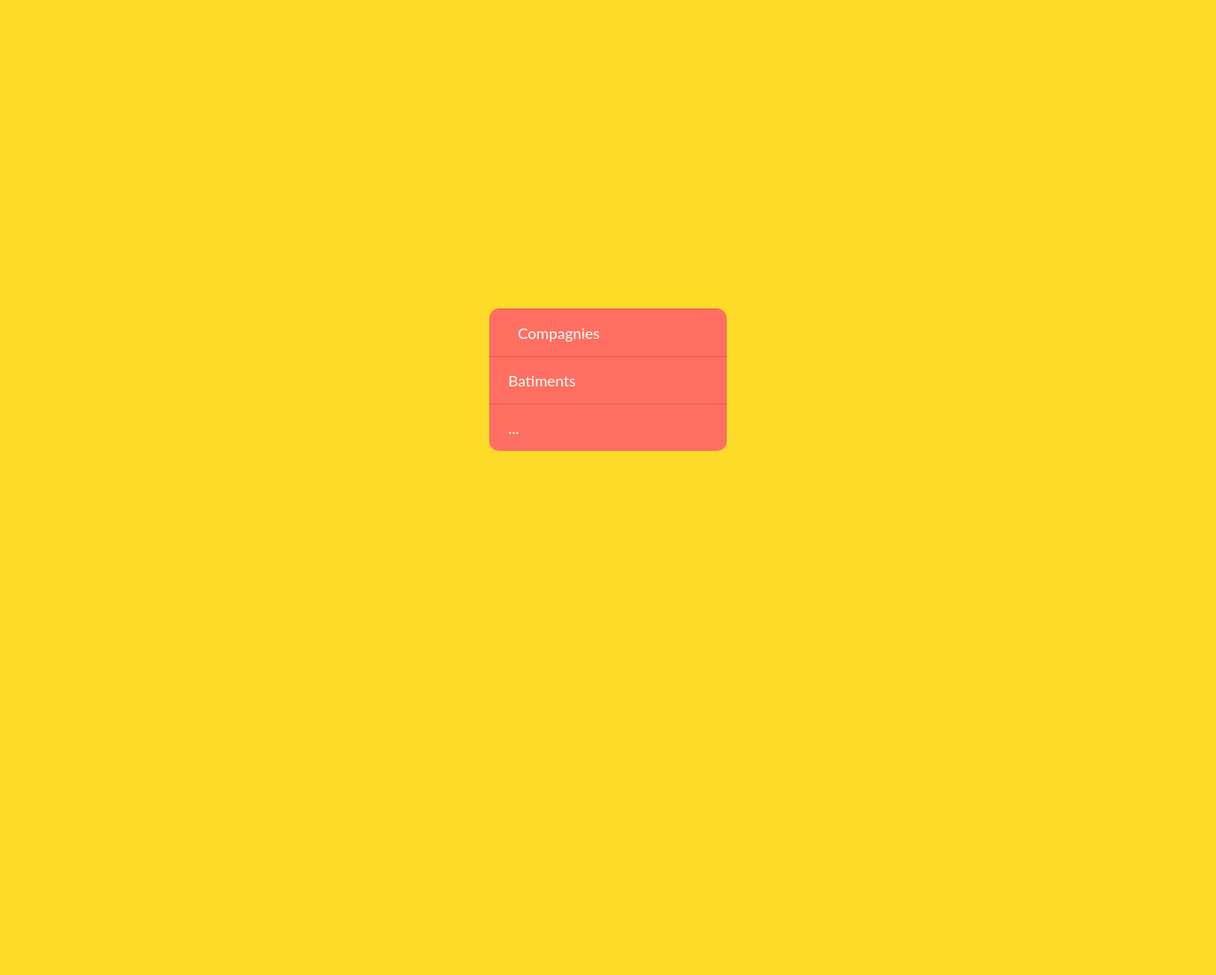
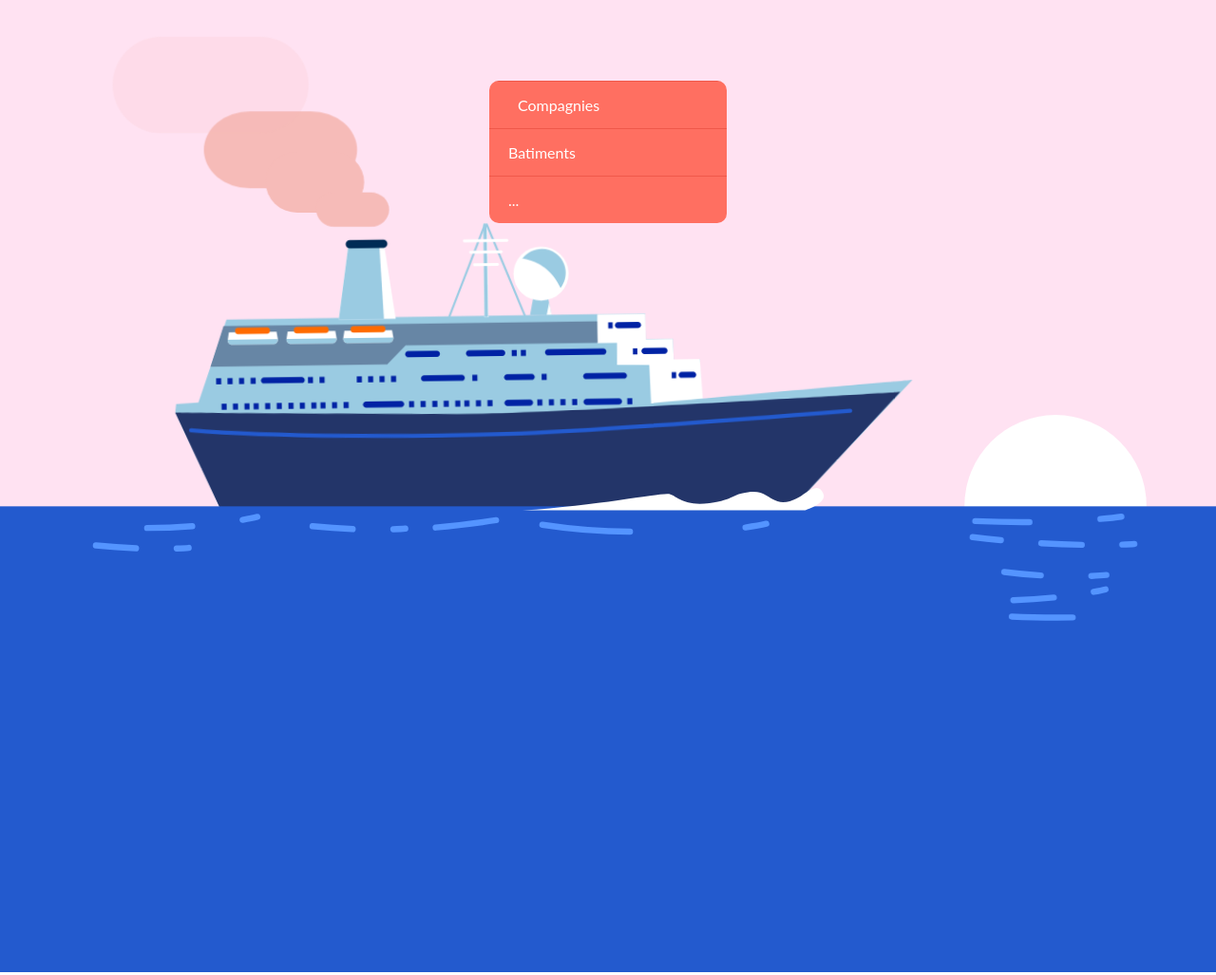
Before and after one commit to MatthiasFtn/Projet_BD, a PHP site: page /html/main.html in a window 1280 px wide. Shown: the whole page at 95% size. Before the commit the page ends 475 px from the top, so only its background shows below. Run offline with PHP 8.4, Linux system fonts and the light colour scheme; some libraries are stand-ins or nearby versions.

```diff
--- a/PHP/css/main.css
+++ b/PHP/css/main.css
@@ -5,13 +5,11 @@
     list-style: none;
     text-decoration: none;
 }
-body{
-    background-color: #fcdc29;
-}
+
 
 .wrapper{
-    position: absolute;
-    top: 50%;
+    position: fixed;
+    top: 20%;
     left: 50%;
     transform: translate(-50%, -50%);
 }
@@ -129,4 +127,260 @@ body{
     color:#ff0000;
   }
 }
-/* footer  */
+
+
+
+
+.ship0{fill:#FFE2F2;}
+.ship1{fill:#FFFFFF;}
+.ship2{fill:#235ACE;}
+.ship3{fill:#9ACBE2;}
+.ship4{fill:#002C56;}
+.ship5{fill:#6786A5;}
+.ship6{fill:#FF6B00;}
+.ship7{fill:#0022A4;}
+.ship8{fill:#233569;}
+.ship9{fill:none;stroke:#235ACE;stroke-width:2;stroke-linecap:round;stroke-miterlimit:10;}
+.ship10{fill:none;stroke:#9ACBE2;stroke-miterlimit:10;}
+.ship12{fill:none;stroke:#B0FFFF;stroke-width:3;stroke-miterlimit:10;}
+
+.ship14{display:none;}
+.ship15{display:inline;fill:none;stroke:#2393F5;stroke-miterlimit:10;}
+.ship16{display:inline;fill:#F6B7B8;}
+
+.ship{
+  background-color: #ffe2f2;
+}
+
+
+
+
+
+#smoke1{
+  fill:#F6BBB8;
+  transform-origin:180px 225px;
+  animation:smoke1 12s linear infinite;
+}
+
+
+@keyframes smoke1{
+0%{transform:translate(0,10px)scale(0); opacity:0; rx: 5; ry:50%}
+5%{transform:translate(0,0)scale(1); opacity:1; rx:5;ry:50%;}
+25%{transform:translate(-20px,-20px)scale(3,2.4); opacity:1; rx:4;ry:50%;}
+45%{transform:translate(-40px,-40px)scale(2.4,3.6); opacity:1;rx:7.5;ry:50%;}
+65%{transform:translate(-60px,-60px)scale(6,4); opacity:1;rx:3.33;ry:50%;}
+85%{transform:translate(-80px,-80px)scale(4,4.8); opacity:0.8;rx:6;ry:50%;}
+100%{transform:translate(-90px,-90px)scale(5.6,4.8); opacity:0;rx:4.29;ry:50%;}
+}
+
+
+#smoke2{
+  fill:#F6BBB8;
+  transform-origin:180px 225px;
+  animation:smoke2 12s linear infinite;
+}
+
+
+@keyframes smoke2{
+  0%{transform:translate(-75px,-75px)scale(4.5,4.6); opacity:0.75;rx:5.11;ry:50%;}
+  19%{transform:translate(-90px,-90px)scale(5.6,4.8); opacity:0;rx:4.29;ry:50%;}
+  20%{transform:translate(0,10px)scale(0); opacity:0; rx: 5; ry:50%}
+  25%{transform:translate(0,0)scale(1); opacity:1; rx:5;ry:50%;}
+  45%{transform:translate(-20px,-20px)scale(3,2.4); opacity:1; rx:4;ry:50%;}
+  65%{transform:translate(-40px,-40px)scale(2.4,3.6); opacity:1;rx:7.5;ry:50%;}
+  85%{transform:translate(-60px,-60px)scale(6,4); opacity:1;rx:3.33;ry:50%;}
+  100%{transform:translate(-75px,-75px)scale(4.5,4.6); opacity:0.75;rx:5.11;ry:50%;}
+}
+
+
+#smoke3{
+  fill:#F6BBB8;
+  transform-origin:180px 225px;
+  animation:smoke3 12s linear infinite;
+}
+
+
+@keyframes smoke3{
+  0% {transform:translate(-55px,-55px)scale(5.1,3.9); opacity:1;rx:3.82;ry:50%;}
+  20%{transform:translate(-75px,-75px)scale(4.5,4.6); opacity:0.75;rx:5.11;ry:50%;}
+  39%{transform:translate(-90px,-90px)scale(5.6,4.8); opacity:0;rx:4.29;ry:50%;}
+  40%{transform:translate(0,10px)scale(0); opacity:0; rx: 5; ry:50%}
+  45%{transform:translate(0,0)scale(1); opacity:1; rx:5;ry:50%;}
+  65%{transform:translate(-20px,-20px)scale(3,2.4); opacity:1; rx:4;ry:50%;}
+  85%{transform:translate(-40px,-40px)scale(2.4,3.6); opacity:1;rx:7.5;ry:50%;}
+  100%{transform:translate(-55px,-55px)scale(5.1,3.9); opacity:1;rx:3.82;ry:50%;}
+}
+
+
+#smoke4{
+  fill:#F6BBB8;
+  transform-origin:180px 225px;
+  animation:smoke4 12s linear infinite;
+}
+
+
+@keyframes smoke4{
+  0%{transform:translate(-35px,-35px)scale(2.55,3.3); opacity:1;rx:6.47;ry:50%;}
+  20% {transform:translate(-55px,-55px)scale(5.1,3.9); opacity:1;rx:3.82;ry:50%;}
+  40%{transform:translate(-75px,-75px)scale(4.5,4.6); opacity:0.75;rx:5.11;ry:50%;}
+  59%{transform:translate(-90px,-90px)scale(5.6,4.8); opacity:0;rx:4.29;ry:50%;}
+  60%{transform:translate(0,10px)scale(0); opacity:0; rx: 5; ry:50%}
+  65%{transform:translate(0,0)scale(1); opacity:1; rx:5;ry:50%;}
+  85%{transform:translate(-20px,-20px)scale(3,2.4); opacity:1; rx:4;ry:50%;}
+  100%{transform:translate(-35px,-35px)scale(2.55,3.3); opacity:1;rx:6.47;ry:50%;}
+}
+
+#ship{
+  transform-origin:center center;
+  animation:ship 4s ease infinite;
+}
+@keyframes ship{
+0%{
+transform:translate(0,0)rotate(-1.5deg);
+}
+50%{
+transform:translate(1px,2px)rotate(0deg);
+}
+100%{
+transform:translate(0,0)rotate(-1.5deg);
+}
+}
+
+#wave1{
+  stroke:#5494FF;stroke-width:3; stroke-linecap:round;stroke-miterlimit:10;fill:none;
+  animation:wv1 4s linear infinite;
+}
+
+@keyframes wv1{
+0%{
+  stroke-dasharray:30;
+  stroke-dashoffset:30;
+ }
+50%{stroke-dasharray:30;
+  stroke-dashoffset:0;
+}
+100%{   stroke-dasharray:30;
+  stroke-dashoffset:-30;
+}
+}
+
+#wave2{
+  stroke:#5494FF;stroke-width:3; stroke-linecap:round;stroke-miterlimit:10;fill:none;
+  animation:wv2 4s linear infinite;
+}
+
+@keyframes wv2{
+
+0%{stroke-dasharray:20;
+  stroke-dashoffset:0;}
+
+50%{
+  stroke-dasharray:20;
+  stroke-dashoffset:-20;
+ }
+100%{stroke-dasharray:20;
+  stroke-dashoffset:-40;
+}
+
+}
+
+#wave3{
+  stroke:#5494FF;stroke-width:3; stroke-linecap:round;stroke-miterlimit:10;fill:none;
+  animation:wv3 4s linear infinite;
+}
+
+@keyframes wv3{
+
+0%{stroke-dasharray:20;
+  stroke-dashoffset:0;}
+
+50%{
+  stroke-dasharray:20;
+  stroke-dashoffset:-20;
+ }
+100%{stroke-dasharray:20;
+  stroke-dashoffset:-40;
+}
+
+}
+
+
+#wave4{
+  stroke:#5494FF;stroke-width:3; stroke-linecap:round;stroke-miterlimit:10;fill:none;
+  animation:wv4 4s linear infinite;
+}
+
+@keyframes wv4{
+
+0%{stroke-dasharray:25;
+  stroke-dashoffset:0;}
+
+50%{
+  stroke-dasharray:25;
+  stroke-dashoffset:-25;
+ }
+100%{stroke-dasharray:25;
+  stroke-dashoffset:-50;
+}
+
+}
+
+
+#wave5{
+  stroke:#5494FF;stroke-width:3; stroke-linecap:round;stroke-miterlimit:10;fill:none;
+  animation:wv5 4s linear infinite;
+}
+
+@keyframes wv5{
+
+0%{stroke-dasharray:35;
+  stroke-dashoffset:0;}
+
+50%{
+  stroke-dasharray:35;
+  stroke-dashoffset:-35;
+ }
+100%{stroke-dasharray:35;
+  stroke-dashoffset:-70;
+}
+
+}
+
+#wave6{
+  stroke:#5494FF;stroke-width:3; stroke-linecap:round;stroke-miterlimit:10;fill:none;
+  animation:wv6 4s linear infinite;
+}
+
+@keyframes wv6{
+
+0%{stroke-dasharray:45;
+  stroke-dashoffset:45;}
+
+50%{stroke-dasharray:45;
+  stroke-dashoffset:0;}
+
+100%{
+  stroke-dasharray:45;
+  stroke-dashoffset:-45;
+ }
+
+
+}
+
+
+
+#spindript{
+transform-origin:center center;
+animation:spindript 4s ease infinite;
+}
+
+@keyframes spindript{
+0%{
+transform:translate(-3px,0);
+}
+
+50%{transform:translate(5px,2px);}
+
+100%{transform:translate(-3px,0); }
+
+}
--- a/PHP/html/main.html
+++ b/PHP/html/main.html
@@ -35,6 +35,158 @@
     </div>
 
 
+    <!--
+concept: part of the traveling series
+techniques: sequence animation
+challenges: doing math
+-->
+
+<div style="width:device-width; margin-top: -20%;">
+<svg version="1.1" class="ship" xmlns="http://www.w3.org/2000/svg" xmlns:xlink="http://www.w3.org/1999/xlink" x="0px" y="0px"
+viewBox="0 0 600 600" style="enable-background:new 0 0 600 600;" xml:space="preserve">
+<circle id="sun" class="ship1" cx="520.8" cy="369.8" r="44.9"/>
+
+
+<rect id="smoke1"  x="173" y="225" width="18" height="10"/>
+<rect id="smoke2"  x="173" y="225" width="18" height="10"/>
+<rect id="smoke3"  x="173" y="225" width="18" height="10"/>
+<rect id="smoke4"  x="173" y="225" width="18" height="10"/>
+
+
+
+<g id="ship">
+<polyline class="ship3" points="261.4,274.1 266.7,246.9 272.1,274.3 261.4,274.1 		"/>
+<ellipse class="ship1" cx="267.1" cy="253.7" rx="13.6" ry="13.3"/>
+<path class="ship3" d="M274.8,244c5.2,4.1,6,11.6,1.8,16.9c0,0-2.4-5.9-7.6-10c-5.2-4.1-11.1-4.7-11.1-4.7
+C262.1,240.9,269.6,239.9,274.8,244z"/>
+<polyline class="ship1" points="269.6,274.3 272.1,274.3 270.9,268.1 		"/>
+<polygon class="ship3" points="389.3,371.2 108.9,371.2 85.7,319.9 86.2,315.7 97.2,315.1 111.6,274.3 318.2,274.1 318.4,286.7
+331.6,286.6 332,296.9 344.9,296.9 345.5,319 447.5,310.5 		"/>
+<path class="ship1" d="M294.6,274.2l23.6,0l0.2,12.6l13.2-0.1l0.4,10.2h12.9l1.4,23.7c0,0-79.5,6.6-123.1,7.3
+c-34.4,0.5,97.4-8.2,97.4-8.2l-0.7-20.2l-15.9-0.2l0.1-11h-9.8L294.6,274.2z"/>
+<g>
+<polygon class="ship1" points="195.1,275 167,275 172.2,238.8 189.9,238.8 			"/>
+<polygon class="ship3" points="189.3,275 167,275 172.2,238.8 187.5,238.8 			"/>
+</g>
+<path class="ship4" d="M189.4,240H173c-1.2,0-2.1-0.9-2.1-2.1v0c0-1.2,0.9-2.1,2.1-2.1h16.4c1.2,0,2.1,0.9,2.1,2.1v0
+C191.5,239,190.6,240,189.4,240z"/>
+<polygon class="ship5" points="294.6,288.2 199.8,288.2 190.6,297.5 103.4,297.5 110.1,277.5 294.5,277.6 		"/>
+<path class="ship1" d="M134.6,286.7h-20.4c-1.3,0-2.3-1.2-2.1-2.5l0.6-3.6h23.5l0.6,3.6C136.9,285.6,135.9,286.7,134.6,286.7z"/>
+<path class="ship6" d="M131.6,281.6h-14.5c-0.7,0-1.3-0.6-1.3-1.3v-0.6c0-0.7,0.6-1.3,1.3-1.3h14.5c0.7,0,1.3,0.6,1.3,1.3v0.6
+C132.9,281,132.3,281.6,131.6,281.6z"/>
+<path class="ship3" d="M134.6,286.7h-20.4c-1.3,0-2.3-1.2-2.1-2.5h24.6C136.9,285.6,135.9,286.7,134.6,286.7z"/>
+<path class="ship1" d="M163.6,286.7h-20.4c-1.3,0-2.3-1.2-2.1-2.5l0.6-3.6h23.5l0.6,3.6C165.9,285.6,164.9,286.7,163.6,286.7z"/>
+<path class="ship6" d="M160.6,281.6h-14.5c-0.7,0-1.3-0.6-1.3-1.3v-0.6c0-0.7,0.6-1.3,1.3-1.3h14.5c0.7,0,1.3,0.6,1.3,1.3v0.6
+C161.9,281,161.3,281.6,160.6,281.6z"/>
+<path class="ship3" d="M163.6,286.7h-20.4c-1.3,0-2.3-1.2-2.1-2.5h24.6C165.9,285.6,164.9,286.7,163.6,286.7z"/>
+<path class="ship1" d="M191.6,286.7h-20.4c-1.3,0-2.3-1.2-2.1-2.5l0.6-3.6h23.5l0.6,3.6C193.9,285.6,192.9,286.7,191.6,286.7z"/>
+<path class="ship6" d="M188.6,281.6h-14.5c-0.7,0-1.3-0.6-1.3-1.3v-0.6c0-0.7,0.6-1.3,1.3-1.3h14.5c0.7,0,1.3,0.6,1.3,1.3v0.6
+C189.9,281,189.3,281.6,188.6,281.6z"/>
+<path class="ship3" d="M191.6,286.7h-20.4c-1.3,0-2.3-1.2-2.1-2.5h24.6C193.9,285.6,192.9,286.7,191.6,286.7z"/>
+<g id="windows">
+<rect x="299.9" y="278.2" class="ship7" width="2.2" height="3"/>
+<rect x="311.9" y="291.2" class="ship7" width="2.2" height="3"/>
+<rect x="330.9" y="303.2" class="ship7" width="2.2" height="3"/>
+<rect x="308.8" y="315.8" class="ship7" width="2.5" height="3"/>
+<rect x="281.6" y="315.8" class="ship7" width="2.5" height="3"/>
+<rect x="256.6" y="291.2" class="ship7" width="2.5" height="3"/>
+<rect x="252.1" y="291.2" class="ship7" width="2.5" height="3"/>
+<rect x="266.7" y="303.2" class="ship7" width="2.5" height="3"/>
+<rect x="232.5" y="303.2" class="ship7" width="2.5" height="3"/>
+<rect x="192.4" y="303.2" class="ship7" width="2.5" height="3"/>
+<rect x="186.7" y="303.2" class="ship7" width="2.5" height="3"/>
+<rect x="181.1" y="303.2" class="ship7" width="2.5" height="3"/>
+<rect x="175.5" y="303.2" class="ship7" width="2.5" height="3"/>
+<rect x="157.1" y="303.2" class="ship7" width="2.5" height="3"/>
+<rect x="151.4" y="303.2" class="ship7" width="2.5" height="3"/>
+<rect x="123.1" y="303.2" class="ship7" width="2.5" height="3"/>
+<rect x="117.4" y="303.2" class="ship7" width="2.5" height="3"/>
+<rect x="111.7" y="303.2" class="ship7" width="2.5" height="3"/>
+<rect x="106.1" y="303.2" class="ship7" width="2.5" height="3"/>
+<rect x="275.8" y="315.8" class="ship7" width="2.5" height="3"/>
+<rect x="270.1" y="315.8" class="ship7" width="2.5" height="3"/>
+<rect x="264.4" y="315.8" class="ship7" width="2.5" height="3"/>
+<rect x="239.8" y="315.8" class="ship7" width="2.5" height="3"/>
+<rect x="234.1" y="315.8" class="ship7" width="2.5" height="3"/>
+<rect x="228.4" y="315.8" class="ship7" width="2.5" height="3"/>
+<rect x="223.9" y="315.8" class="ship7" width="2.5" height="3"/>
+<rect x="218.2" y="315.8" class="ship7" width="2.5" height="3"/>
+<rect x="212.6" y="315.8" class="ship7" width="2.5" height="3"/>
+<rect x="206.8" y="315.8" class="ship7" width="2.5" height="3"/>
+<rect x="201.1" y="315.8" class="ship7" width="2.5" height="3"/>
+<rect x="168.8" y="315.8" class="ship7" width="2.5" height="3"/>
+<rect x="163.1" y="315.8" class="ship7" width="2.5" height="3"/>
+<rect x="157.4" y="315.8" class="ship7" width="2.5" height="3"/>
+<rect x="152.9" y="315.8" class="ship7" width="2.5" height="3"/>
+<rect x="147.2" y="315.8" class="ship7" width="2.5" height="3"/>
+<rect x="141.6" y="315.8" class="ship7" width="2.5" height="3"/>
+<rect x="135.8" y="315.8" class="ship7" width="2.5" height="3"/>
+<rect x="130.1" y="315.8" class="ship7" width="2.5" height="3"/>
+<rect x="124.4" y="315.8" class="ship7" width="2.5" height="3"/>
+<rect x="119.9" y="315.8" class="ship7" width="2.5" height="3"/>
+<rect x="114.2" y="315.8" class="ship7" width="2.5" height="3"/>
+<rect x="108.6" y="315.8" class="ship7" width="2.5" height="3"/>
+<path class="ship7" d="M298.8,292.6c0-0.8-0.7-1.5-1.5-1.5H270c-0.8,0-1.5,0.7-1.5,1.5s0.7,1.5,1.5,1.5h27.4
+ C298.2,294.1,298.8,293.4,298.8,292.6z"/>
+<path class="ship7" d="M248.9,292.6c0-0.8-0.7-1.5-1.5-1.5H231c-0.8,0-1.5,0.7-1.5,1.5s0.7,1.5,1.5,1.5h16.5
+ C248.3,294.1,248.9,293.4,248.9,292.6z"/>
+<path class="ship7" d="M216.7,292.6c0-0.8-0.7-1.5-1.5-1.5H201c-0.8,0-1.5,0.7-1.5,1.5s0.7,1.5,1.5,1.5h14.3
+ C216,294.1,216.7,293.4,216.7,292.6z"/>
+<path class="ship7" d="M307.3,303.1h-18.6c-0.8,0-1.5,0.7-1.5,1.5s0.7,1.5,1.5,1.5h18.6c0.8,0,1.5-0.7,1.5-1.5
+ S308.2,303.1,307.3,303.1z"/>
+<path class="ship7" d="M314.6,278.2h-9.9c-0.8,0-1.5,0.7-1.5,1.5s0.7,1.5,1.5,1.5h9.9c0.8,0,1.5-0.7,1.5-1.5
+ S315.4,278.2,314.6,278.2z"/>
+<path class="ship7" d="M261.8,303.1h-12.1c-0.8,0-1.5,0.7-1.5,1.5s0.7,1.5,1.5,1.5h12.1c0.8,0,1.5-0.7,1.5-1.5
+ S262.6,303.1,261.8,303.1z"/>
+<path class="ship7" d="M227.3,303.1h-18.6c-0.8,0-1.5,0.7-1.5,1.5s0.7,1.5,1.5,1.5h18.6c0.8,0,1.5-0.7,1.5-1.5
+ S228.2,303.1,227.3,303.1z"/>
+<path class="ship7" d="M197.2,315.7h-17.3c-0.8,0-1.5,0.7-1.5,1.5s0.7,1.5,1.5,1.5h17.3c0.8,0,1.5-0.7,1.5-1.5
+ S198,315.7,197.2,315.7z"/>
+<path class="ship7" d="M149.8,304.6c0-0.8-0.7-1.5-1.5-1.5h-18.6c-0.8,0-1.5,0.7-1.5,1.5s0.7,1.5,1.5,1.5h18.6
+ C149.2,306.1,149.8,305.4,149.8,304.6z"/>
+<path class="ship7" d="M304.7,315.8h-16c-0.8,0-1.5,0.7-1.5,1.5s0.7,1.5,1.5,1.5h16c0.8,0,1.5-0.7,1.5-1.5S305.5,315.8,304.7,315.8
+ z"/>
+<path class="ship7" d="M260.8,315.8h-11.1c-0.8,0-1.5,0.7-1.5,1.5s0.7,1.5,1.5,1.5h11.1c0.8,0,1.5-0.7,1.5-1.5
+ S261.6,315.8,260.8,315.8z"/>
+<path class="ship7" d="M327.5,291.1h-9.9c-0.8,0-1.5,0.7-1.5,1.5s0.7,1.5,1.5,1.5h9.9c0.8,0,1.5-0.7,1.5-1.5
+ S328.4,291.1,327.5,291.1z"/>
+<path class="ship7" d="M341.5,303.1h-5.7c-0.8,0-1.5,0.7-1.5,1.5s0.7,1.5,1.5,1.5h5.7c0.8,0,1.5-0.7,1.5-1.5
+ S342.3,303.1,341.5,303.1z"/>
+</g>
+<path class="ship3" d="M389.3,371.2H108.9l59.4-48.2c0,0,108.7-1.2,148.9-4.3c27.7-2.2,132.4-10.1,132.4-10.1L389.3,371.2z"/>
+<path class="ship8" d="M389.3,371.2H108.9l-23.2-51.3c0,0,54.7,1.3,138.9,2.5c43.6,0.6,218.9-7.9,218.9-7.9L389.3,371.2z"/>
+<path class="ship9" d="M418.7,323.4c0,0-124.7,8.3-168.8,9.2c-44.1,0.9-115.9,0-156.5-3.9"/>
+<rect x="238.9" y="228.7" class="ship1" width="2" height="46.2"/>
+<line class="ship10" x1="239.9" y1="228.7" x2="221.5" y2="274.5"/>
+<line class="ship10" x1="240.5" y1="228.7" x2="258.9" y2="274.5"/>
+<polygon class="ship3" points="240.6,228.7 238.9,228.7 238.9,274.8 240.7,274.8 		"/>
+<path class="ship1" d="M250.5,237.7h-21c-0.4,0-0.7-0.3-0.7-0.7l0,0c0-0.4,0.3-0.7,0.7-0.7h21c0.4,0,0.7,0.3,0.7,0.7l0,0
+C251.2,237.4,250.9,237.7,250.5,237.7z"/>
+<path class="ship1" d="M247.6,243.3h-15.1c-0.4,0-0.7-0.3-0.7-0.7l0,0c0-0.4,0.3-0.7,0.7-0.7h15.1c0.4,0,0.7,0.3,0.7,0.7l0,0
+C248.3,242.9,248,243.3,247.6,243.3z"/>
+<path class="ship1" d="M245.7,249.6h-11.4c-0.4,0-0.7-0.3-0.7-0.7l0,0c0-0.4,0.3-0.7,0.7-0.7h11.4c0.4,0,0.7,0.3,0.7,0.7l0,0
+C246.5,249.2,246.1,249.6,245.7,249.6z"/>
+</g>
+<rect id="sea" x="0" y="370" class="ship2" width="600" height="230"/>
+<path id="wave6" d="M324.3,382.1c0,0-23.2,2.1-56.7-3"/>
+<path id="wave5" d="M378.1,378.6c0,0-13.8,3.4-34.5,3.5"/>
+<path id="wave4" d="M127,375.2c0,0-21.7,5.4-54.4,5.5"/>
+<path id="wave3"  d="M93.1,390.5c0,0-25.7,2.3-62.9-3.4"/>
+<path id="wave2"  d="M200,381c0,0-25.7,2.3-62.9-3.4"/>
+<path id="wave1"  d="M253.6,375.5c0,0-21.8,3.6-42.4,5.3"/>
+<path id="spindript" class="ship1" d="M256.9,371h114.2h25.3c0,0,10.9-3.6,9-8.1s-4.5-3.6-10.9,0.9c0,0-6.3,4.5-11.8,2.7
+c-5.4-1.8-6.3-5.4-14.5-4.5c-8.1,0.9-6.3,3.6-19,5.4c-12.7,1.8-16.3-3.6-19.9-4.5S296.8,368.3,256.9,371z"/>
+<g>
+<path id="wave1"  d="M538.2,424.7c0,0-21.6,0.7-41.8-0.4"/>
+<path id="wave2"  d="M559.7,388.6c0,0-32.6,2.3-79.8-3.4"/>
+<path id="wave3"  d="M545.5,411c0,0-21.7,5.4-54.4,5.5"/>
+<path id="wave4"  d="M545.9,403.9c0,0-20.5,2.3-50.4-1.5"/>
+<path id="wave5" d="M553.3,375.1c0,0-29,4.2-72.1,2.2"/>
+</g>
+
+
+</svg>
+</div>
 
 
 </body>
```
